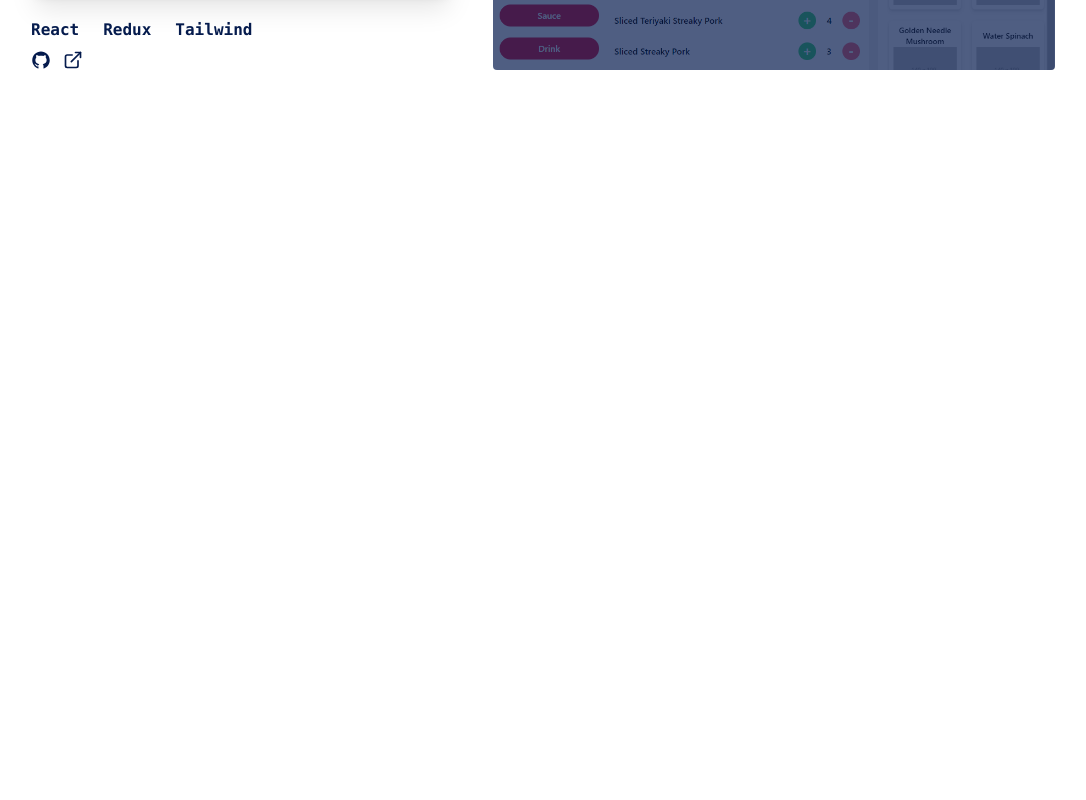
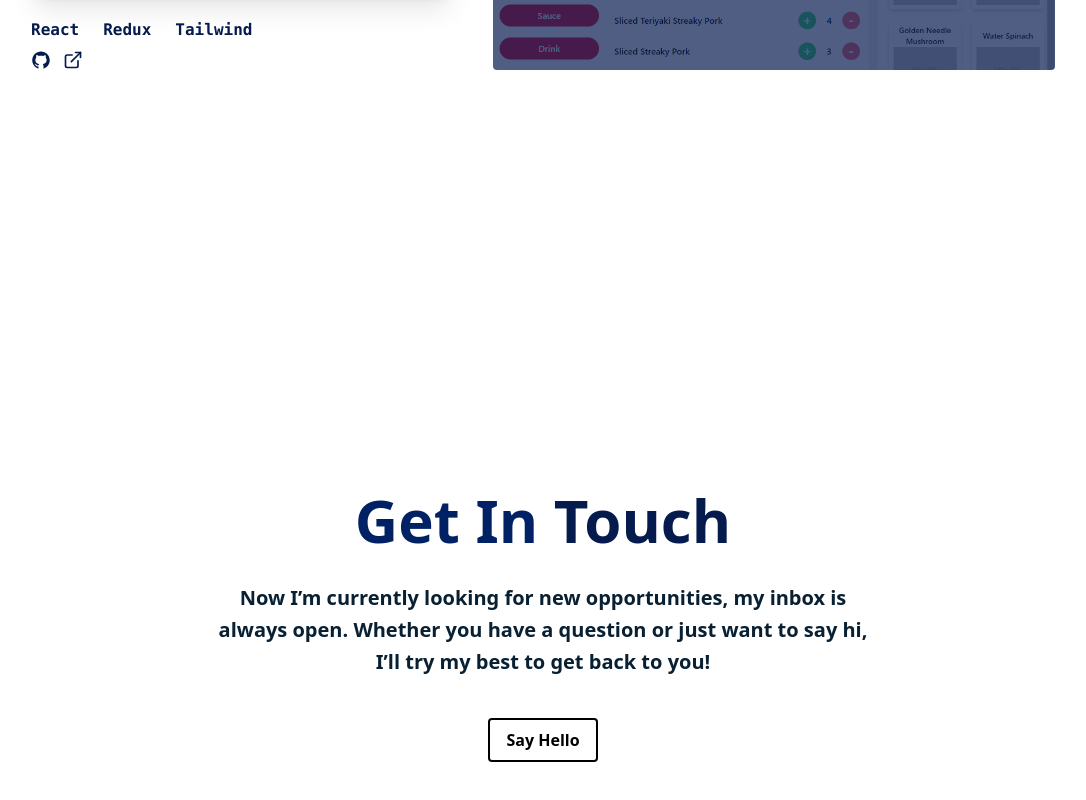
Before and after one commit to Touchsung/responsive-portfolio, a React (Create React App) app: page / in a window 1280 px wide. Shown: the part 2564-3364 px from the top of the page, without its empty margins (97-1183 px from the left). Before the commit the page ends 2802 px from the top, so only its background shows below. Built offline with nearby package versions, Linux system fonts and the light colour scheme; the HTML template or start-up script is replaced by a standard one.

Commit message:
feat: add contact component

```diff
--- a/src/App.js
+++ b/src/App.js
@@ -2,6 +2,7 @@ import React from "react";
 import About from "./components/About";
 import Experience from "./components/Experience";
 import Introduction from "./components/Introduction";
+import Contact from "./components/Introduction copy";
 import Navbar from "./components/Navbar";
 
 const App = () => {
@@ -11,6 +12,7 @@ const App = () => {
             <Introduction />
             <About />
             <Experience />
+            <Contact />
         </>
 
 
--- /dev/null
+++ b/src/components/Introduction copy.js
@@ -0,0 +1,13 @@
+import React from "react";
+
+const Contact = () => {
+    return (
+        <header className="flex flex-col items-center gap-4 max-w-screen-xl m-auto my-auto px-32 py-20 text-base font-semibold min-h-screen justify-center">
+            <h1 className="text-secondaryText text-6xl font-bold">Get In <span className="text-primaryText">Touch</span></h1>
+            <p className="text-contentText text-xl max-w-2xl mt-4 leading-8 text-center">Now I’m currently looking for new opportunities, my inbox is always open. Whether you have a question or just want to say hi, I’ll try my best to get back to you!</p>
+            <button className="px-4 py-2 border-2 my-6 rounded hover:text-primaryBg ease-in-out duration-200 active:text-primaryText">Say Hello</button>
+        </header >
+    )
+}
+
+export default Contact
```
